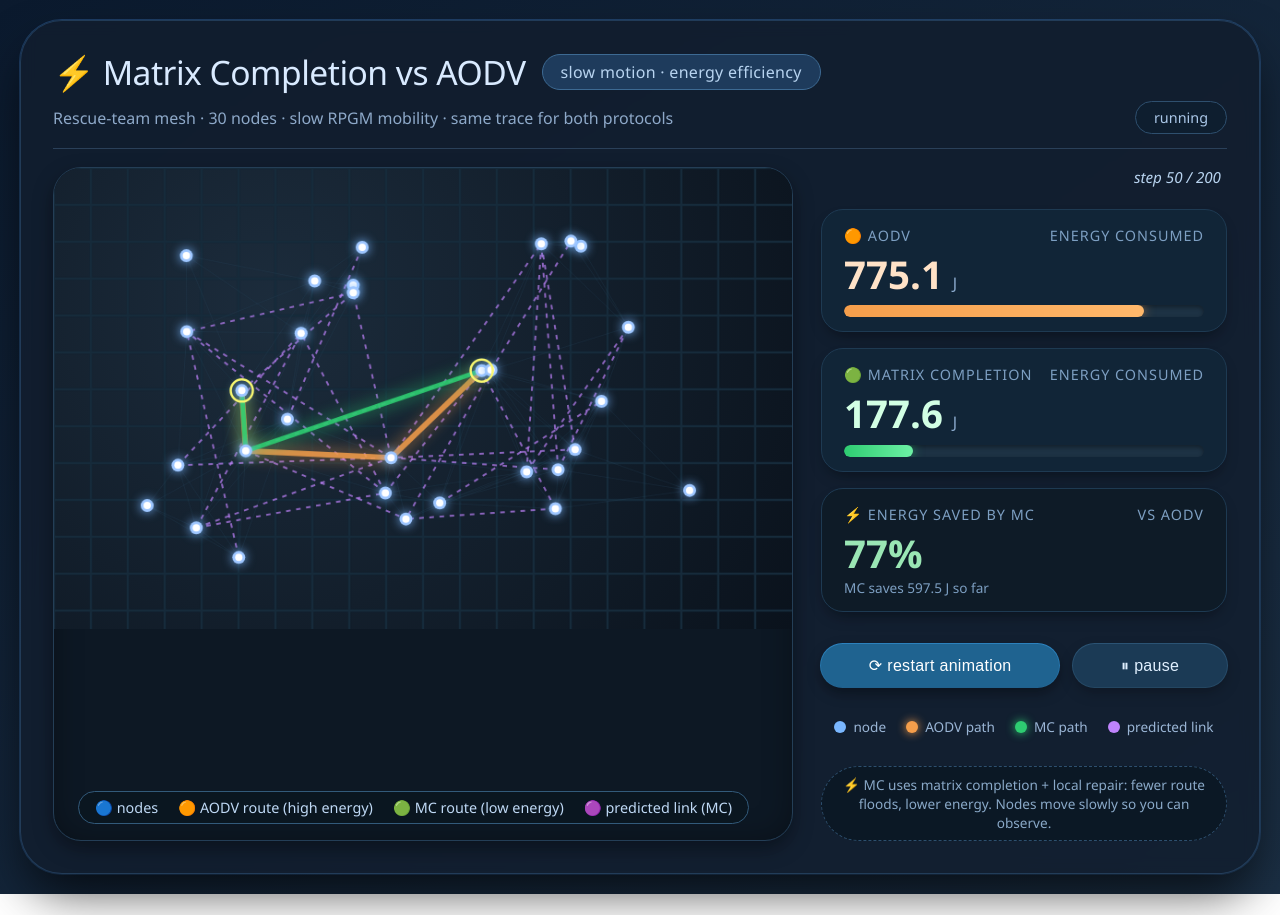
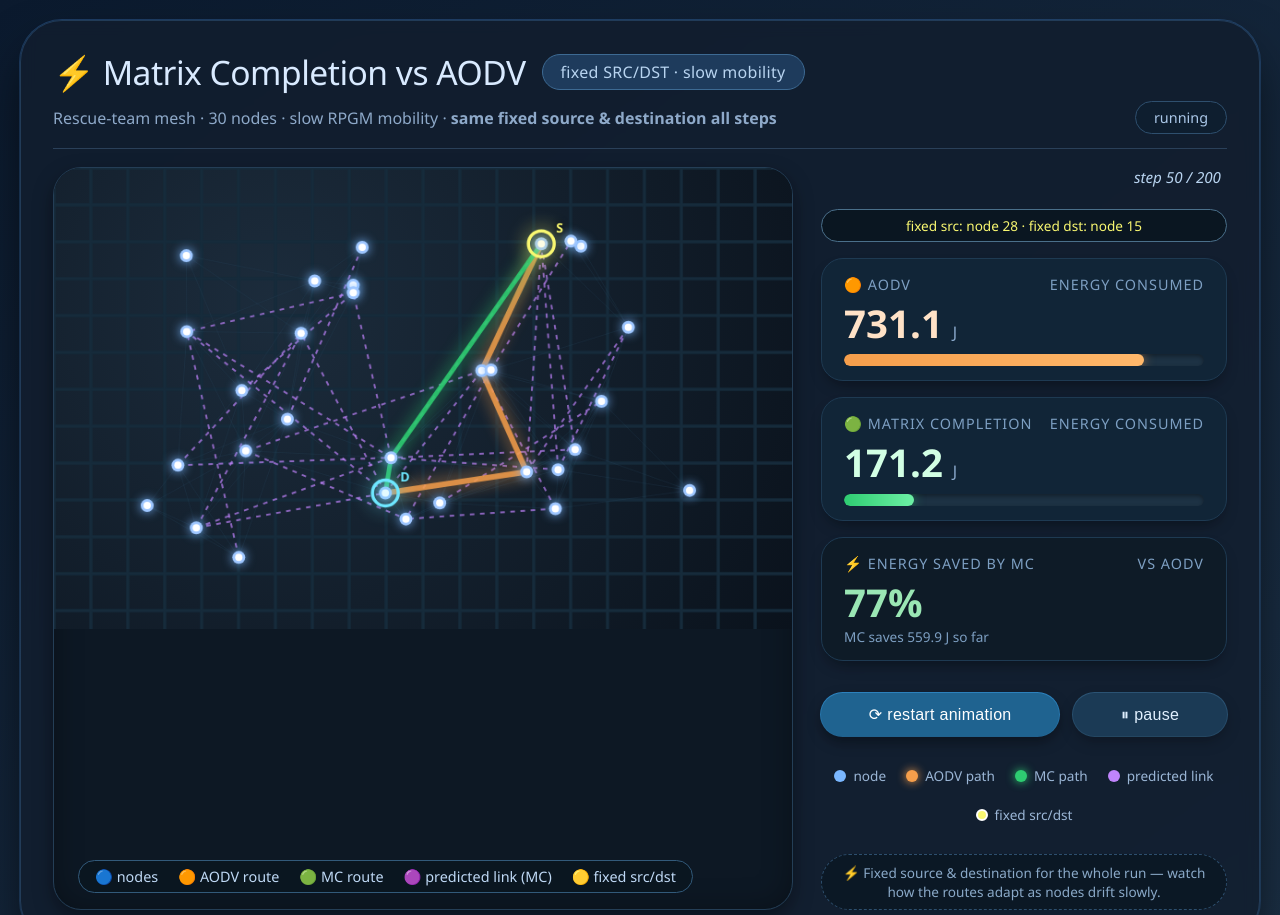
Before and after one commit to joshyyyjoell/joshyyyjoell.github.io, a plain HTML site: page index.html in a window 1280 px wide. Shown: the top 915 px of the page. Before the commit the page ends 894 px from the top, so only its background shows below. Drawn offline with Linux system fonts and the light colour scheme; animation ran at ten frames a second.

Commit message:
Update index.html

```diff
--- a/index.html
+++ b/index.html
@@ -3,7 +3,7 @@
 <head>
   <meta charset="UTF-8">
   <meta name="viewport" content="width=device-width, initial-scale=1.0">
-  <title>Matrix Completion vs AODV — energy efficiency (slow motion)</title>
+  <title>Matrix Completion vs AODV — fixed src/dst, slow mobility</title>
   <style>
     * {
       box-sizing: border-box;
@@ -255,6 +255,10 @@
     .dot.predicted-dot {
       background: #c084fc;
     }
+    .dot.src-dot {
+      background: #f9f871;
+      border: 2px solid #fff;
+    }
     .info-note {
       margin-top: 14px;
       background: #0a1621b0;
@@ -273,6 +277,15 @@
       font-style: italic;
       margin-bottom: 6px;
     }
+    .fixed-endpoints {
+      background: #0a1621;
+      border-radius: 40px;
+      padding: 6px 16px;
+      font-size: 0.85rem;
+      color: #f9f871;
+      border: 1px solid #4a6f8a;
+      text-align: center;
+    }
     @media (max-width: 900px) {
       .canvas-panel {
         min-width: 100%;
@@ -290,10 +303,10 @@
 <div class="card">
   <h1>
     ⚡ Matrix Completion vs AODV
-    <span>slow motion · energy efficiency</span>
+    <span>fixed SRC/DST · slow mobility</span>
   </h1>
   <div class="subhead">
-    <div>Rescue-team mesh · 30 nodes · slow RPGM mobility · same trace for both protocols</div>
+    <div>Rescue-team mesh · 30 nodes · slow RPGM mobility · <strong>same fixed source & destination all steps</strong></div>
     <div class="badge" id="simStatus">running</div>
   </div>
 
@@ -303,15 +316,17 @@
       <canvas id="networkCanvas" width="800" height="500"></canvas>
       <div class="overlay-label">
         <span>🔵 nodes</span>
-        <span>🟠 AODV route (high energy)</span>
-        <span>🟢 MC route (low energy)</span>
+        <span>🟠 AODV route</span>
+        <span>🟢 MC route</span>
         <span>🟣 predicted link (MC)</span>
+        <span>🟡 fixed src/dst</span>
       </div>
     </div>
 
     <!-- RIGHT: energy metrics -->
     <div class="metrics-panel">
       <div class="status-text" id="tickLabel">step 0 / 200</div>
+      <div class="fixed-endpoints" id="fixedEndpointsLabel">src: — · dst: —</div>
 
       <div class="metric-card aodv">
         <div class="metric-header">
@@ -353,9 +368,10 @@
         <div class="legend-item"><span class="dot aodv-dot"></span> AODV path</div>
         <div class="legend-item"><span class="dot mc-dot"></span> MC path</div>
         <div class="legend-item"><span class="dot predicted-dot"></span> predicted link</div>
+        <div class="legend-item"><span class="dot src-dot"></span> fixed src/dst</div>
       </div>
       <div class="info-note">
-        ⚡ MC uses matrix completion + local repair: fewer route floods, lower energy. Nodes move slowly so you can observe.
+        ⚡ Fixed source & destination for the whole run — watch how the routes adapt as nodes drift slowly.
       </div>
     </div>
   </div>
@@ -371,55 +387,57 @@
     // ---------- simulation parameters ----------
     const N = 30;                    // number of nodes
     const RADIO_RANGE = 160;         // pixels (equivalent to radio range)
-    const PACKET_INTERVAL = 5;       // steps between packets
     const SIM_STEPS = 200;           // total steps
-    const AODV_TX_ENERGY = 3.2;      // J per hop (high, represents flood + transmit)
+    const AODV_TX_ENERGY = 3.2;      // J per hop
     const AODV_RX_ENERGY = 1.2;
-    const MC_TX_ENERGY = 1.0;        // J per hop (lower, efficient routing)
+    const MC_TX_ENERGY = 1.0;        // J per hop
     const MC_RX_ENERGY = 0.4;
-    const AODV_ROUTE_DISCOVERY_ENERGY = 0.8; // extra per discovery
-    const MC_COMPLETION_ENERGY = 0.02;       // per completion (tiny)
-    const AODV_BREAK_PENALTY = 0.5;          // energy wasted on broken link
+    const AODV_ROUTE_DISCOVERY_ENERGY = 0.8;
+    const MC_COMPLETION_ENERGY = 0.02;
+    const AODV_BREAK_PENALTY = 0.5;
 
     // ---------- state ----------
-    let nodes = [];            // {x, y, vx, vy}
+    let nodes = [];
     let step = 0;
     let running = true;
     let animationFrame = null;
 
-    // energy accumulators (total over simulation)
     let aodvTotalEnergy = 0;
     let mcTotalEnergy = 0;
 
-    // For drawing current routes (computed each step)
-    let aodvRoute = [];       // array of node indices
-    let mcRoute = [];         // array of node indices
-    let predictedLinks = [];  // list of [i,j] pairs that MC *thinks* exist (completion)
+    let aodvRoute = [];
+    let mcRoute = [];
+    let predictedLinks = [];
 
-    // For energy bar scaling
-    let maxEnergyRef = 6000;   // will adapt
+    // fixed source & destination (set once on init)
+    let FIXED_SRC = null;
+    let FIXED_DST = null;
 
-    // ---------- helper: distance ----------
+    let maxEnergyRef = 6000;
+
+    // ---------- helper ----------
     function dist(a, b) {
       return Math.hypot(a.x - b.x, a.y - b.y);
     }
 
-    // ---------- initialize nodes with random positions ----------
+    // ---------- initialize nodes ----------
     function initNodes() {
       nodes = [];
       for (let i = 0; i < N; i++) {
         nodes.push({
           x: 80 + Math.random() * (W - 160),
           y: 60 + Math.random() * (H - 120),
-          vx: (Math.random() - 0.5) * 0.3,   // much slower initial velocity
+          vx: (Math.random() - 0.5) * 0.3,
           vy: (Math.random() - 0.5) * 0.3
         });
       }
+      // pick fixed src/dst once (guaranteed distinct)
+      FIXED_SRC = Math.floor(Math.random() * N);
+      do { FIXED_DST = Math.floor(Math.random() * N); } while (FIXED_DST === FIXED_SRC);
     }
 
-    // ---------- mobility update (SLOW RPGM-like with clustering) ----------
+    // ---------- slow mobility ----------
     function updatePositions() {
-      // gentle random walk + attraction to a few team centers (simulating RPGM)
       const teamCenters = [
         { x: W * 0.25, y: H * 0.3 },
         { x: W * 0.7, y: H * 0.6 },
@@ -427,22 +445,18 @@
       ];
       for (let i = 0; i < nodes.length; i++) {
         let n = nodes[i];
-        // extremely slow jitter
         n.vx += (Math.random() - 0.5) * 0.08;
         n.vy += (Math.random() - 0.5) * 0.08;
-        // very weak pull towards nearest team center
         let nearest = teamCenters.reduce((a, b) => dist(n, a) < dist(n, b) ? a : b);
         let dx = nearest.x - n.x;
         let dy = nearest.y - n.y;
         let d = Math.hypot(dx, dy) || 1;
         if (d > 140) {
-          n.vx += dx / d * 0.03;   // tiny pull
+          n.vx += dx / d * 0.03;
           n.vy += dy / d * 0.03;
         }
-        // strong dampening to keep speed very low
         n.vx *= 0.95;
         n.vy *= 0.95;
-        // limit speed to a very slow crawl (max 0.5 px per step)
         let sp = Math.hypot(n.vx, n.vy);
         if (sp > 0.5) {
           n.vx *= 0.5 / sp;
@@ -450,7 +464,6 @@
         }
         n.x += n.vx;
         n.y += n.vy;
-        // boundary with gentle bounce
         if (n.x < 40) { n.x = 40; n.vx *= -0.4; }
         if (n.x > W - 40) { n.x = W - 40; n.vx *= -0.4; }
         if (n.y < 40) { n.y = 40; n.vy *= -0.4; }
@@ -458,13 +471,12 @@
       }
     }
 
-    // ---------- build actual adjacency matrix (true topology) ----------
+    // ---------- adjacency ----------
     function buildAdjacency() {
       const adj = Array.from({ length: N }, () => Array(N).fill(false));
       for (let i = 0; i < N; i++) {
         for (let j = i + 1; j < N; j++) {
-          const d = dist(nodes[i], nodes[j]);
-          if (d < RADIO_RANGE) {
+          if (dist(nodes[i], nodes[j]) < RADIO_RANGE) {
             adj[i][j] = adj[j][i] = true;
           }
         }
@@ -472,7 +484,7 @@
       return adj;
     }
 
-    // ---------- shortest path using BFS (hops) ----------
+    // ---------- shortest path ----------
     function shortestPath(adj, src, dst) {
       if (src === dst) return [src];
       const visited = new Array(N).fill(false);
@@ -500,7 +512,7 @@
       return path.reverse();
     }
 
-    // ---------- create a partial observation for MC: drop some links ----------
+    // ---------- partial observation for MC ----------
     function partialObservation(adj) {
       const obs = Array.from({ length: N }, () => Array(N).fill(false));
       for (let i = 0; i < N; i++) {
@@ -513,7 +525,7 @@
       return obs;
     }
 
-    // ---------- matrix completion step ----------
+    // ---------- matrix completion ----------
     function completeMatrix(obs, adj) {
       const comp = obs.map(row => row.slice());
       const predictedPairs = [];
@@ -534,30 +546,17 @@
       return { comp, predictedPairs };
     }
 
-    // ---------- pick random src/dst for packet ----------
-    function pickSourceDest() {
-      let src = Math.floor(Math.random() * N);
-      let dst;
-      do { dst = Math.floor(Math.random() * N); } while (dst === src);
-      return { src, dst };
-    }
-
-    // ---------- energy calculation and route selection ----------
+    // ---------- update routes & energy (fixed src/dst) ----------
     function updateRoutesAndEnergy() {
       const adj = buildAdjacency();
+      const src = FIXED_SRC;
+      const dst = FIXED_DST;
 
-      // New src/dst every PACKET_INTERVAL steps
-      if (!window.currentSrcDst || step % PACKET_INTERVAL === 0) {
-        window.currentSrcDst = pickSourceDest();
-      }
-      const { src, dst } = window.currentSrcDst;
-
-      // AODV path (shortest hop, uses full topology)
+      // ---- AODV ----
       let aodvPath = shortestPath(adj, src, dst);
       if (!aodvPath) aodvPath = [];
       aodvRoute = aodvPath;
 
-      // AODV energy accounting
       if (aodvPath.length > 1) {
         const hops = aodvPath.length - 1;
         let e = hops * (AODV_TX_ENERGY + AODV_RX_ENERGY);
@@ -568,7 +567,7 @@
         aodvTotalEnergy += e;
       }
 
-      // MC: partial observation, completion, routing on completed matrix
+      // ---- MC ----
       const obs = partialObservation(adj);
       const { comp, predictedPairs } = completeMatrix(obs, adj);
       predictedLinks = predictedPairs;
@@ -581,7 +580,6 @@
         const hops = mcPath.length - 1;
         let e = hops * (MC_TX_ENERGY + MC_RX_ENERGY);
         e += MC_COMPLETION_ENERGY;
-        // small penalty if path uses a predicted link that is actually missing
         for (let k = 0; k < mcPath.length - 1; k++) {
           const u = mcPath[k], v = mcPath[k+1];
           if (!adj[u][v] && comp[u][v]) {
@@ -593,7 +591,6 @@
         mcTotalEnergy += MC_COMPLETION_ENERGY;
       }
 
-      // update max energy reference
       const maxVal = Math.max(aodvTotalEnergy, mcTotalEnergy, 10);
       maxEnergyRef = Math.max(maxVal * 1.2, 800);
     }
@@ -602,7 +599,7 @@
     function draw() {
       ctx.clearRect(0, 0, W, H);
 
-      // faint grid
+      // grid
       for (let i = 0; i < W; i += 40) {
         ctx.beginPath();
         ctx.moveTo(i, 0);
@@ -618,7 +615,7 @@
         ctx.stroke();
       }
 
-      // draw all actual links (very faint)
+      // actual links (faint)
       const adj = buildAdjacency();
       ctx.lineWidth = 1.0;
       for (let i = 0; i < N; i++) {
@@ -651,7 +648,7 @@
       ctx.setLineDash([]);
       ctx.globalAlpha = 1.0;
 
-      // AODV route (orange, thick)
+      // AODV route (orange)
       if (aodvRoute.length > 1) {
         ctx.beginPath();
         ctx.lineWidth = 6;
@@ -668,7 +665,7 @@
         ctx.globalAlpha = 1.0;
       }
 
-      // MC route (green, thick)
+      // MC route (green)
       if (mcRoute.length > 1) {
         ctx.beginPath();
         ctx.lineWidth = 5;
@@ -701,22 +698,44 @@
         ctx.fill();
       }
 
-      // highlight src/dst
-      if (window.currentSrcDst) {
-        const { src, dst } = window.currentSrcDst;
+      // highlight fixed SRC and DST
+      if (FIXED_SRC !== null && FIXED_DST !== null) {
+        // source: yellow glow ring + inner
         ctx.beginPath();
-        ctx.arc(nodes[src].x, nodes[src].y, 12, 0, 2 * Math.PI);
+        ctx.arc(nodes[FIXED_SRC].x, nodes[FIXED_SRC].y, 14, 0, 2 * Math.PI);
         ctx.strokeStyle = "#f9f871";
-        ctx.lineWidth = 2.5;
+        ctx.lineWidth = 3.5;
+        ctx.shadowColor = "#f9f871";
+        ctx.shadowBlur = 20;
         ctx.stroke();
+        ctx.shadowBlur = 0;
+        // small 'S' label
+        ctx.font = "bold 14px 'Segoe UI'";
+        ctx.fillStyle = "#f9f871";
+        ctx.shadowColor = "#000000";
+        ctx.shadowBlur = 6;
+        ctx.fillText("S", nodes[FIXED_SRC].x + 16, nodes[FIXED_SRC].y - 12);
+        ctx.shadowBlur = 0;
+
+        // destination: similar but different color (light cyan)
         ctx.beginPath();
-        ctx.arc(nodes[dst].x, nodes[dst].y, 12, 0, 2 * Math.PI);
-        ctx.strokeStyle = "#f9f871";
+        ctx.arc(nodes[FIXED_DST].x, nodes[FIXED_DST].y, 14, 0, 2 * Math.PI);
+        ctx.strokeStyle = "#6ee7ff";
+        ctx.lineWidth = 3.5;
+        ctx.shadowColor = "#6ee7ff";
+        ctx.shadowBlur = 20;
         ctx.stroke();
+        ctx.shadowBlur = 0;
+        ctx.font = "bold 14px 'Segoe UI'";
+        ctx.fillStyle = "#6ee7ff";
+        ctx.shadowColor = "#000000";
+        ctx.shadowBlur = 6;
+        ctx.fillText("D", nodes[FIXED_DST].x + 16, nodes[FIXED_DST].y - 12);
+        ctx.shadowBlur = 0;
       }
     }
 
-    // ---------- update UI ----------
+    // ---------- UI ----------
     function updateUI() {
       const aodvEl = document.getElementById('aodvEnergy');
       const mcEl = document.getElementById('mcEnergy');
@@ -725,6 +744,7 @@
       const savingsDisplay = document.getElementById('savingsDisplay');
       const savingsDetail = document.getElementById('savingsDetail');
       const tickLabel = document.getElementById('tickLabel');
+      const fixedLabel = document.getElementById('fixedEndpointsLabel');
 
       aodvEl.innerHTML = aodvTotalEnergy.toFixed(1) + ' <small>J</small>';
       mcEl.innerHTML = mcTotalEnergy.toFixed(1) + ' <small>J</small>';
@@ -738,9 +758,12 @@
       savingsDetail.textContent = savings > 0 ? `MC saves ${ (aodvTotalEnergy - mcTotalEnergy).toFixed(1) } J so far` : '—';
 
       tickLabel.textContent = `step ${step} / ${SIM_STEPS}`;
+      if (FIXED_SRC !== null && FIXED_DST !== null) {
+        fixedLabel.textContent = `fixed src: node ${FIXED_SRC} · fixed dst: node ${FIXED_DST}`;
+      }
     }
 
-    // ---------- simulation tick ----------
+    // ---------- tick ----------
     function tick() {
       if (!running) return;
 
@@ -776,13 +799,11 @@
       aodvRoute = [];
       mcRoute = [];
       predictedLinks = [];
-      window.currentSrcDst = null;
       maxEnergyRef = 6000;
       running = true;
       document.getElementById('simStatus').textContent = 'running';
       document.getElementById('toggleBtn').textContent = '⏸ pause';
-      initNodes();
-      // run first step immediately
+      initNodes();          // picks new fixed SRC / DST
       updatePositions();
       updateRoutesAndEnergy();
       draw();
```
